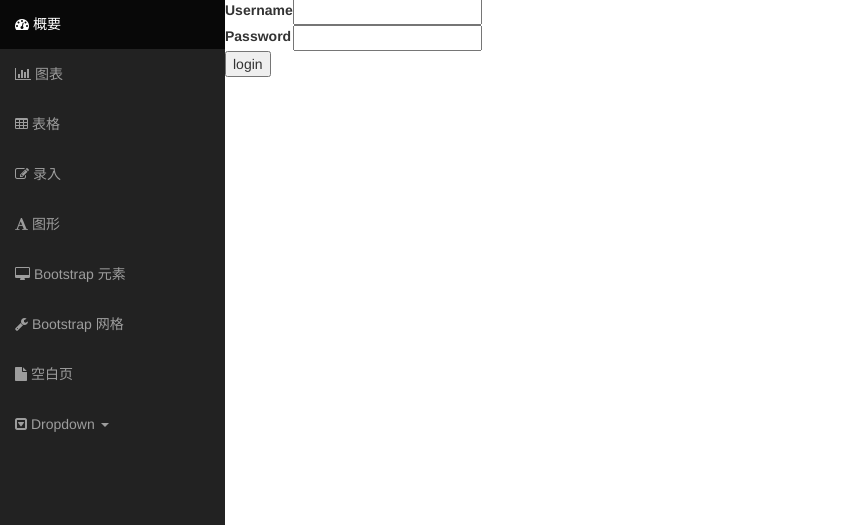
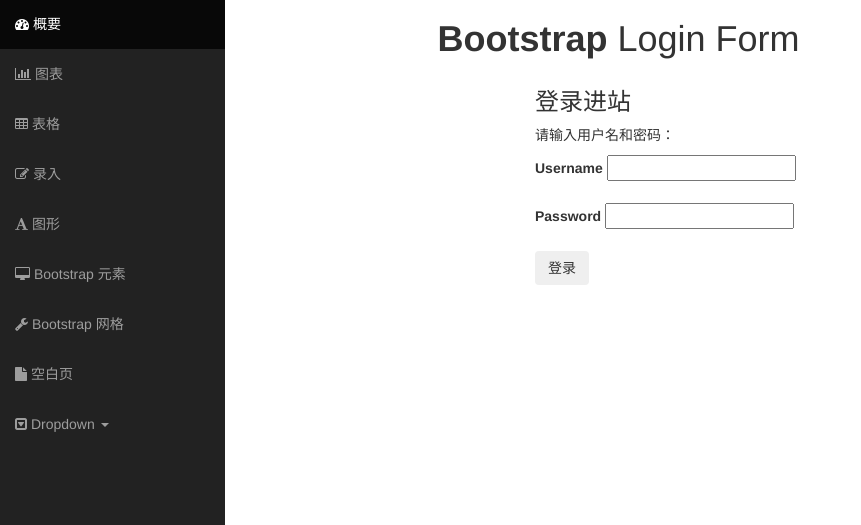
Before and after one commit to danewton2010/untitled, a Django app: template templates/login.html in a window 1400 px wide. Shown: the part 51-576 px from the top of the page, without its empty margins (0-861 px from the left). Run offline with Django 4.2, Linux system fonts and the light colour scheme; the template is opened without the code that fills it, so the values that code supplies are empty, except form fields; tables that the repository leaves empty hold one stand-in row (values such as "Sample post"); grey boxes labelled with a size stand in for pictures from a placeholder-image service; form fields are guessed from the names that the template uses; some libraries are stand-ins or nearby versions.

Commit message:
login.html

```diff
--- a/templates/login.html
+++ b/templates/login.html
@@ -1,9 +1,18 @@
 {% extends "base.html" %}
 
 {% block content %}
+    <!-- Top content -->
+    <div class="top-content">
 
+        <div class="inner-bg">
+            <div class="container">
+                <div class="row">
+                    <div class="col-sm-8 col-sm-offset-2 text">
+                        <h1><strong>Bootstrap</strong> Login Form</h1>
+                        <div class="description">
+                            <p>
                                 {% if form.errors %}
-        <p>Your username and password didn't match. Please try again.</p>
+                                    <p>用户名和密码错误，请重试.</p>
                                 {% endif %}
 
                             {% if next %}
@@ -14,24 +23,48 @@
                                     <p>Please login to see this page.</p>
                                 {% endif %}
                             {% endif %}
+                            </p>
+                        </div>
+                    </div>
+                </div>
+                <div class="row">
+                    <div class="col-sm-6 col-sm-offset-3 form-box">
+                        <div class="form-top">
+                            <div class="form-top-left">
+                                <h3>登录进站</h3>
+                                <p>请输入用户名和密码：</p>
+                            </div>
 
-    <form method="post" action="{% url 'login' %}">
+                        </div>
+                        <div class="form-bottom">
+                            <form role="form" action="{% url 'login' %}" method="post" class="login-form">
                                 {% csrf_token %}
-        <table>
-            <tr>
-                <td>{{ form.username.label_tag }}</td>
-                <td>{{ form.username }}</td>
-            </tr>
-            <tr>
-                <td>{{ form.password.label_tag }}</td>
-                <td>{{ form.password }}</td>
-            </tr>
-        </table>
+                                <div class="form-group">
+                                    <label>{{ form.username.label_tag }}</label>
+                                    {{ form.username }}
+                                    <script type="text/javascript">
+                                        $("#id_username").css("width",446);
+                                    </script>
+                                </div>
+                                <div class="form-group">
 
-        <input type="submit" value="login" />
+                                    <label >{{ form.password.label_tag }}</label>
+                                    {{ form.password }}
+                                    <script type="text/javascript">
+                                        $("#id_password").css("width",460);
+                                        $("#id_password").css("placeholder","...");
+                                    </script>
+
+                                </div>
+
+                                <button type="submit" class="btn">登录</button>
                                 <input type="hidden" name="next" value="{{ next }}" />
                             </form>
-
-
+                        </div>
+                    </div>
+                </div>
+            </div>
+        </div>
+    </div>
 
 {% endblock %}
```
Lines whose indentation alone changed are shown as unchanged.
